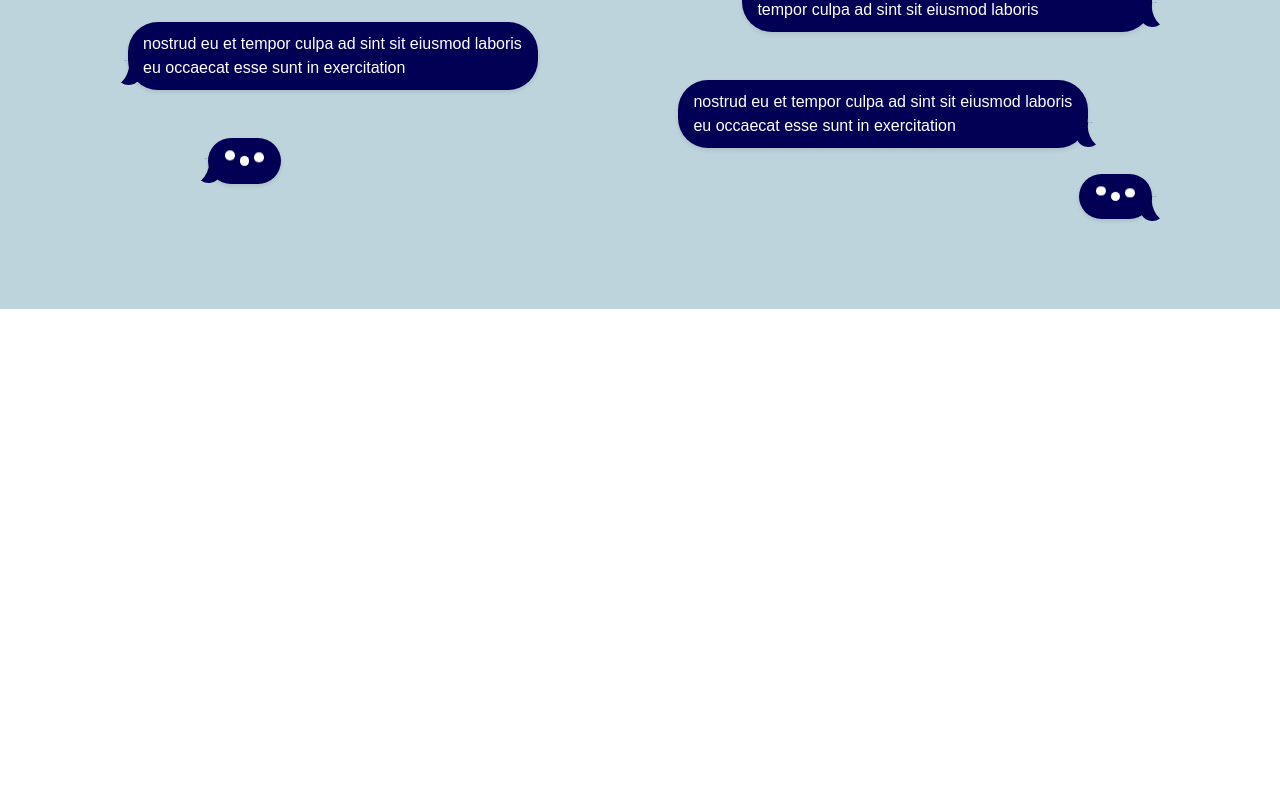
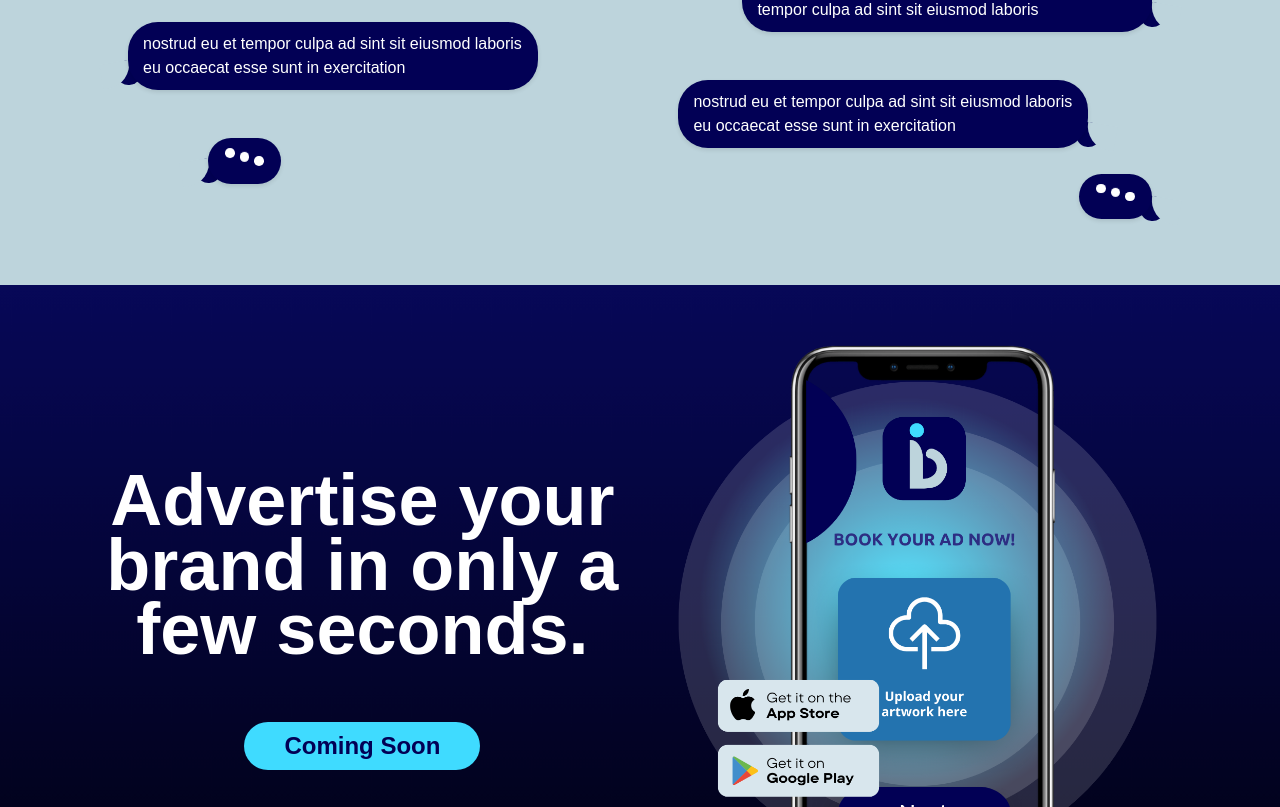
Before and after one commit to Ballo-Innovations/ballo-innovations, a Next.js app: page / in a window 1280 px wide. Shown: the part 1993-2800 px from the top of the page. Before the commit the page ends 2302 px from the top, so only its background shows below. Built offline with nearby package versions, Linux system fonts and the light colour scheme.

Commit message:
Complete balloAds section

```diff
--- a/components/homepage/Home.jsx
+++ b/components/homepage/Home.jsx
@@ -1,3 +1,4 @@
+import BalloAdsDemo from "./balloAds/BalloAds"
 import HeroSection from "./heroSection/HeroSection"
 import './home.css'
 import OurPriority from "./ourPriority/OurPriority"
@@ -7,6 +8,7 @@ const Home = () => {
     <>
       <HeroSection />
       <OurPriority />
+      <BalloAdsDemo />
     </>
   )
 }
--- /dev/null
+++ b/components/homepage/balloAds/BalloAds.jsx
@@ -0,0 +1,43 @@
+import './balloAds'
+import background from '@/public/Backgrounds/hero-bg.png'
+// NOTE: Use the image bellow to animate effects
+// import balloAds from '@/public/elements small/1.png'
+
+
+import balloAdsPhone from '@/public/elements small/1.png'
+import playStore from '@/public/elements small/18.png'
+import appleStore from '@/public/elements small/19.png'
+import Image from 'next/image'
+
+const BalloAdsDemo = () => {
+  return (
+    <section
+      className='min-h-screen text-white py-14'
+      style={{ background: `url(${background.src})`, backgroundSize: 'cover' }}
+    >
+      <div className="flex-center flex-col md:flex-row md:px-10 gap-10 md:gap-0">
+        <div className='flex-center flex-col text-center gap-10'>
+          <h2 className='subheading mb-5 leading-[0.9em] md:text-[4.5em]'>
+            Advertise your brand in only a few seconds.
+          </h2>
+          <button className='hidden md:block rounded-full px-10 py-2 bg-[var(--brand-color-4)] text-[var(--brand-color-1)] font-semibold text-2xl'>
+            Coming Soon
+          </button>
+        </div>
+
+        <Image
+          src={balloAdsPhone}
+          alt="Ballo Ads"
+          quality={100}
+          className="w-full md:w-1/2"
+        />
+
+          <button className='block mt-5 md:hidden rounded-full px-10 py-2 bg-[var(--brand-color-4)] text-[var(--brand-color-1)] font-semibold text-2xl'>
+            Coming Soon
+          </button>
+      </div>
+    </section>
+  )
+}
+
+export default BalloAdsDemo
--- a/components/homepage/heroSection/HeroSection.jsx
+++ b/components/homepage/heroSection/HeroSection.jsx
@@ -37,7 +37,10 @@ const HeroSection = () => {
         padding: '45vh 0 0 0'
       }}>
       <div id="hero-content-wrapper">
-        <h1 id='header-text' className='relative z-[4] opacity-0 text-center text-[3rem] lg:text-[6vw] font-bold uppercase max-sm:text-5xl'>
+        <h1
+          id='header-text'
+          className='relative z-[4] text-center text-[3rem] lg:text-[6vw] font-bold uppercase max-sm:text-5xl'
+        >
           Rebranding the Future
         </h1>
         <Cards />
@@ -59,12 +62,12 @@ const HeroSection = () => {
         <Clients />
       </div>
 
-      <div className='h-max ml-5 -mt-5 w-[92vw] absolute top-[20vh] md:top-40'>
+      <div className='max-w-[100vw] overflow-hidden h-max pl-5 -mt-5 w-[92vw] absolute top-[20vh] md:top-40'>
         <Image
           src={ring}
           alt="Logo"
           quality={100}
-          className="logo-ring absolute -left-[12%] lg:left-[2.5%] z-[3] w-[calc(52.5%-0.3em)] md:w-[calc(29%-0.3em)]"
+          className="logo-ring absolute -left-[5%] lg:left-[2.5%] z-[3] w-[calc(52.5%-0.3em)] md:w-[calc(29%-0.3em)]"
         />
 
         <Image
--- a/components/homepage/ourPriority/OurPriority.jsx
+++ b/components/homepage/ourPriority/OurPriority.jsx
@@ -2,7 +2,7 @@ import MessageBubble from './messageBubble/MessageBubble'
 
 const OurPriority = () => {
   return (
-    <section className='bg-[var(--brand-color-5)] py-20 px-5 md:px-32'>
+    <section className='bg-[var(--brand-color-5)] pt-20 pb-14 px-5 md:px-32'>
       <div className="flex flex-col">
         <h2 className='subheading mb-10 lg:mb-0 text-[var(--brand-color-1)] text-center lg:text-start'>
           Our Priority
--- a/components/navbar/Navbar.jsx
+++ b/components/navbar/Navbar.jsx
@@ -107,7 +107,7 @@ const Navbar = () => {
             src={logo}
             alt="Logo"
             quality={100}
-            className="hidden lg:block logo-white"
+            className="hidden lg:block logo-white w-11/12"
           />
 
           <Image
```
Also changed, not shown: components/homepage/balloAds/balloAds.css (added).
